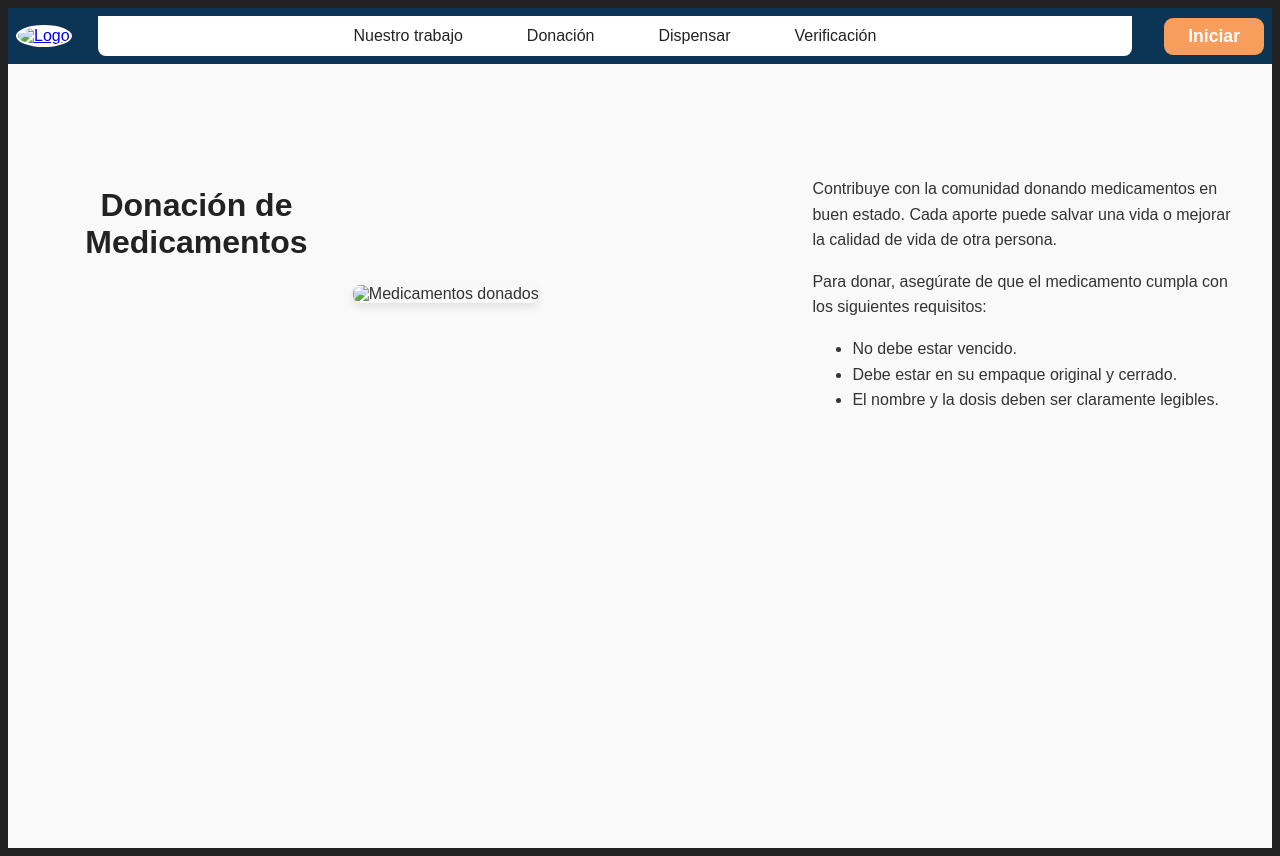
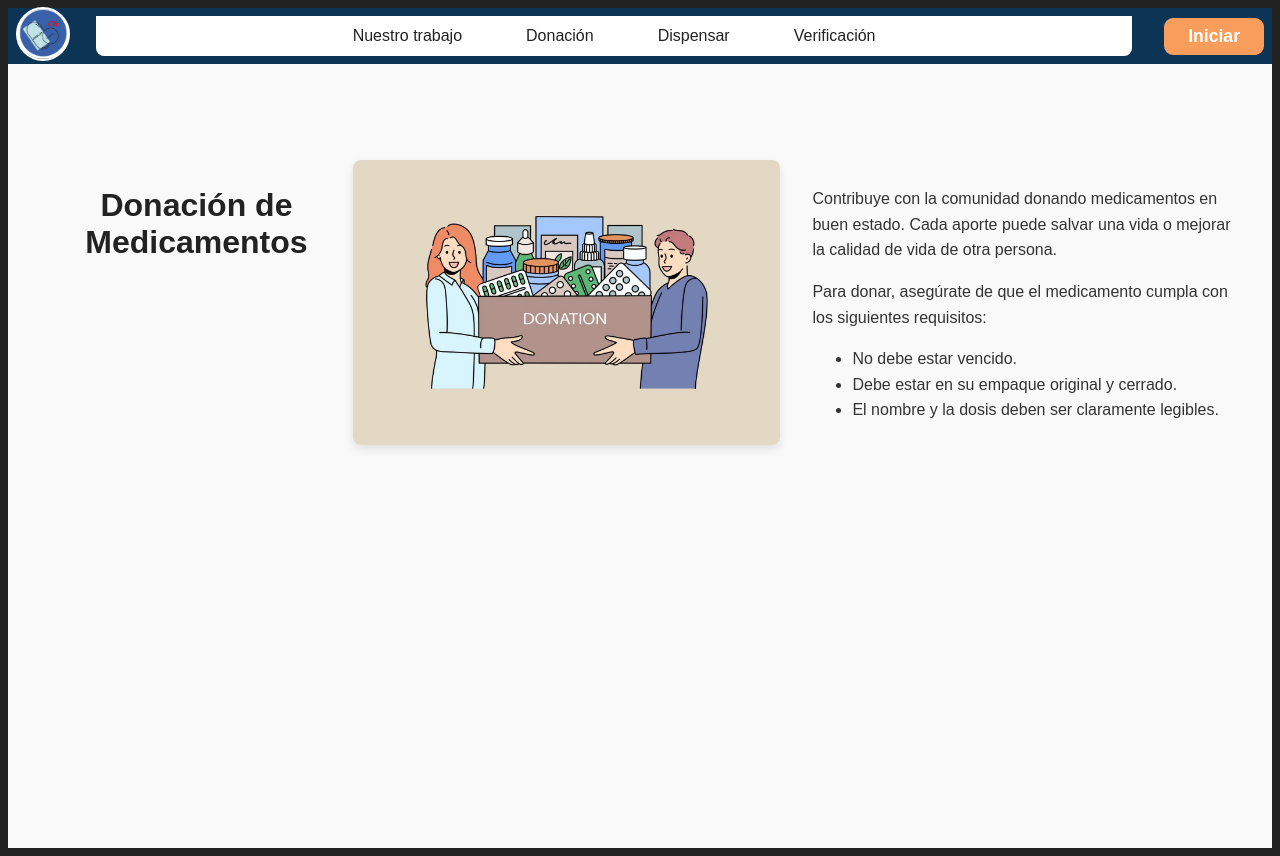
Before and after one commit to Moris0306/IHC-grupo3-CommunityHealth, a website: page public/Donación.html in a window 1280 px wide. Drawn offline with Linux system fonts and the light colour scheme; files that its build step writes are made by us from their sources; files whose address does not match are found by name.

Commit message:
Update Donación.html

```diff
--- a/public/Donación.html
+++ b/public/Donación.html
@@ -4,13 +4,13 @@
     <meta charset="UTF-8" />
     <meta name="viewport" content="width=device-width, initial-scale=1.0" />
     <title>Landing Page - Curso IHC y TM</title>
-    <link rel="stylesheet" href="style.css" />
+    <link rel="stylesheet" href="assets\style\style.css" />
   </head>
   <body>
     <!-- MENÚ SUPERIOR -->
     <header class="topbar">
       <div class="container">
-        <a href="#"><img src="CH_logo.jpg" alt="Logo" class="logo-header" /></a>
+        <a href="index.html"><img src="assets\images\CH_logo.jpg" alt="Logo" class="logo-header" /></a>
         <nav class="main-menu">
           <div class="menu-item">
             <a href="index.html">Nuestro trabajo</a>
@@ -58,7 +58,7 @@
       <h2>Donación de Medicamentos</h2>
       <div class="historia-contenido">
         <div class="historia-imagen">
-          <img src="Donation.jpg" alt="Medicamentos donados" />
+          <img src="assets\images\Donation.jpg" alt="Medicamentos donados" />
         </div>
         <div class="historia-texto">
           <p>
```
